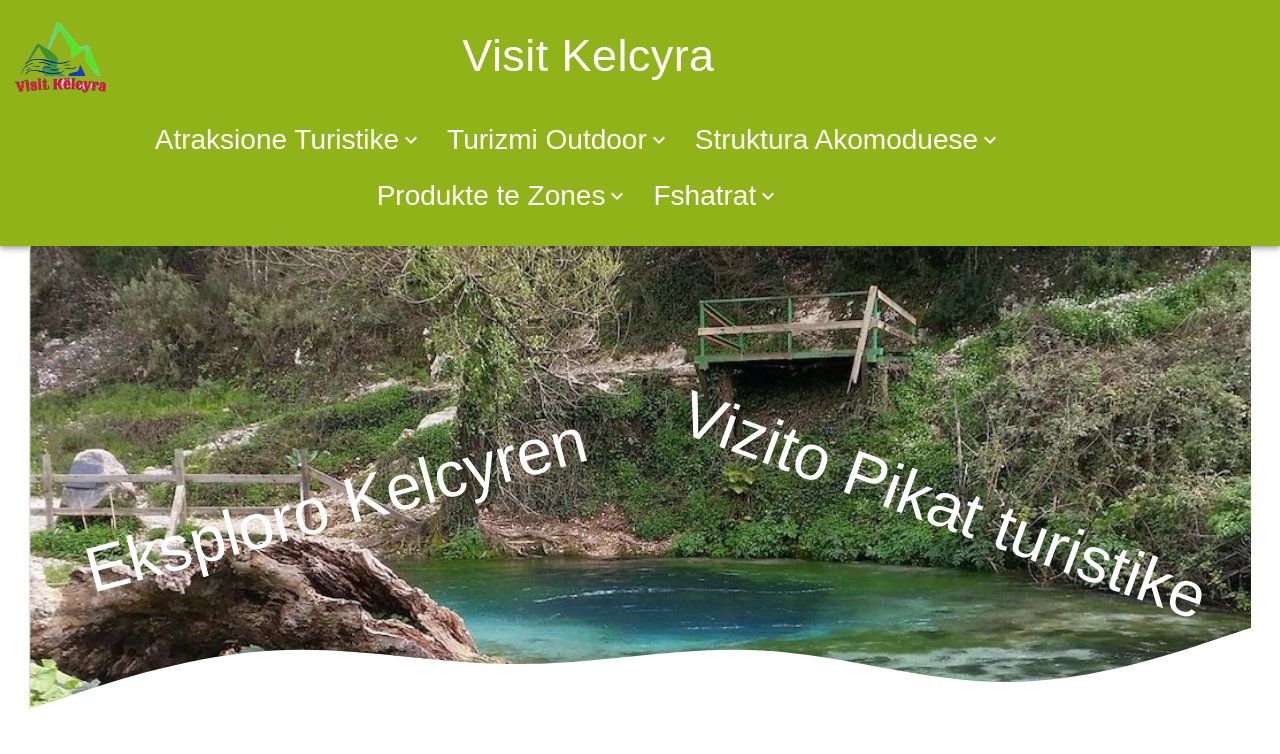
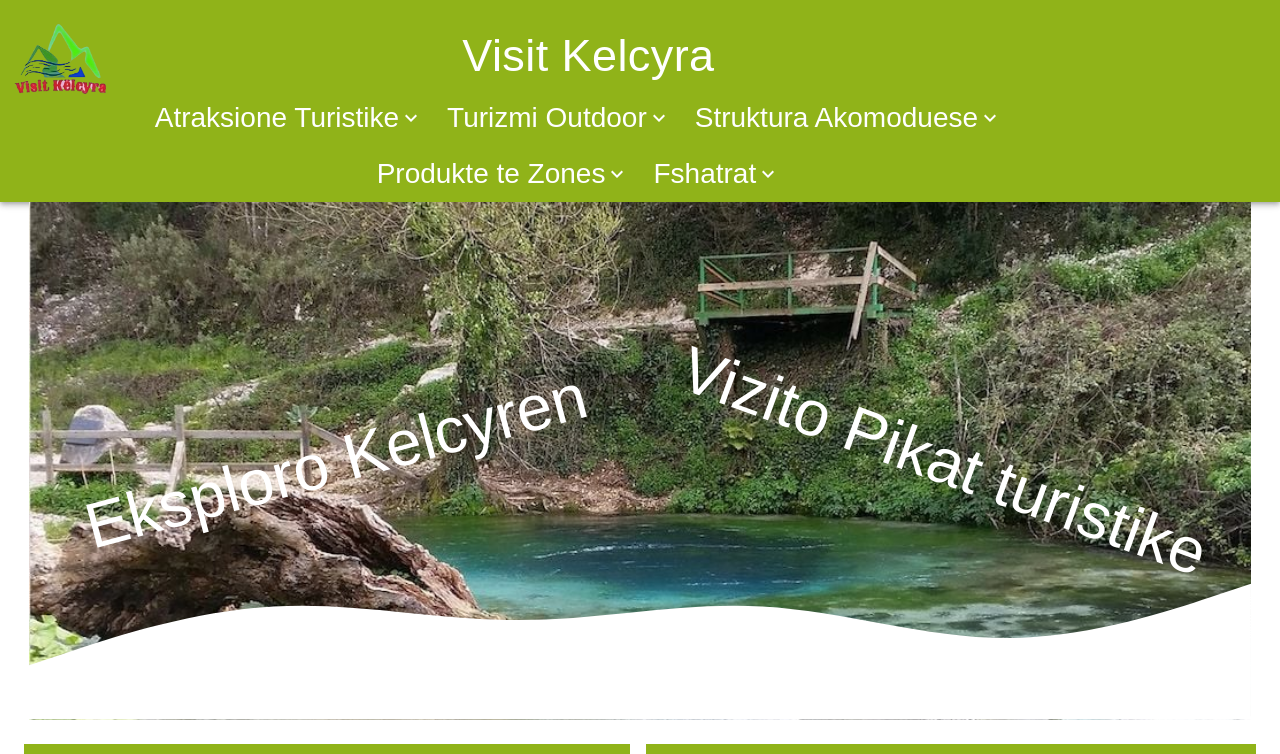
Before and after one commit to Landibar19/visitkelcyra, a React (Create React App) app: page / in a window 1280 px wide. Shown: the top 754 px of the page. Built offline with nearby package versions, Linux system fonts and the light colour scheme; grey boxes are pictures that could not be loaded; a web font is replaced by a local one.

Commit message:
Update NavBar.js

```diff
--- a/src/components/NavBar/NavBar.js
+++ b/src/components/NavBar/NavBar.js
@@ -215,7 +215,6 @@ export default function NavBar() {
             display: 'flex',
             justifyContent: 'center',
             alignItems: 'center',
-            padding: '2%'
           }}
           >
             {drawer}
```
